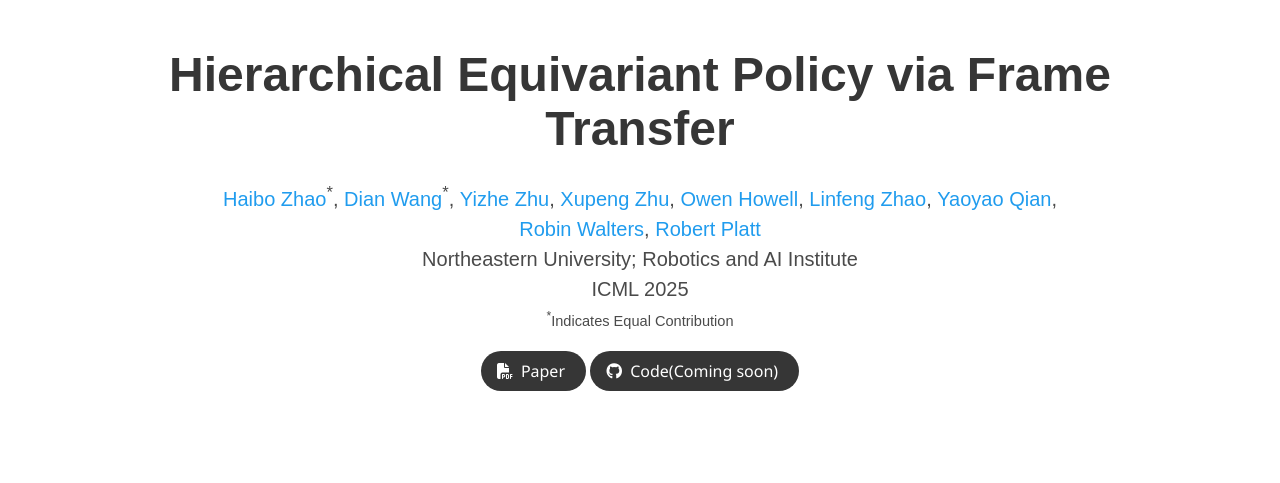
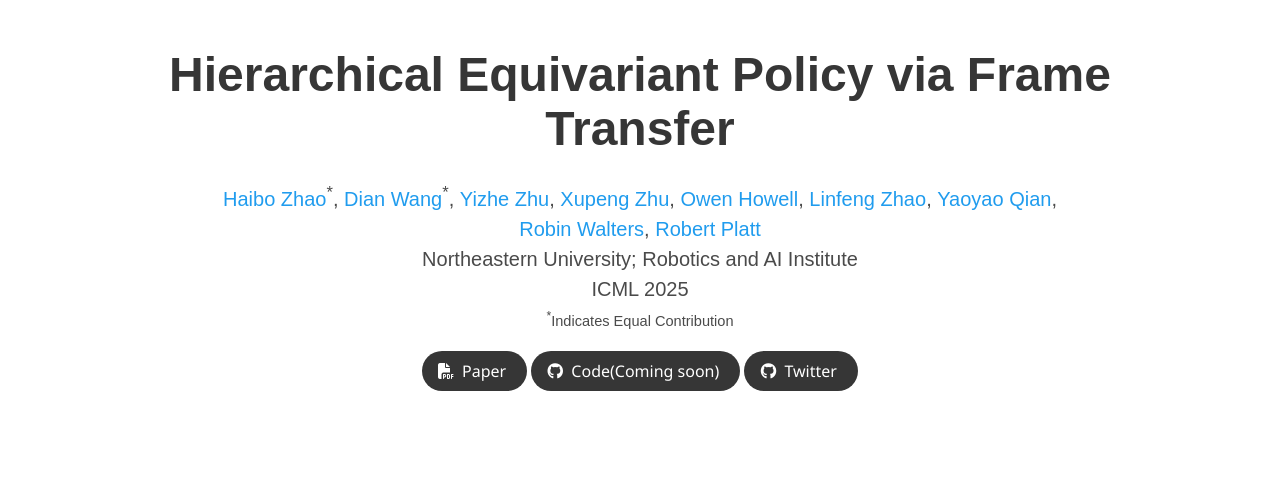
Before and after one commit to codemasterzhao/HierEquiPo.github.io, a plain HTML site: page index.html in a window 1280 px wide. Shown: the top 483 px of the page. Drawn offline with nearby package versions, Linux system fonts and the light colour scheme; some icons are missing; a web font is replaced by a local one.

Commit message:
Update index.html

```diff
--- a/index.html
+++ b/index.html
@@ -108,6 +108,16 @@
                       <i class="fab fa-github"></i>
                     </span>
                     <span>Code(Coming soon)</span>
+                  </a>
+                </span>
+
+                  <span class="link-block">
+                    <a href="https://x.com/ZhaoHaibo47588/status/1946025182667079968" target="_blank"
+                    class="external-link button is-normal is-rounded is-dark">
+                    <span class="icon">
+                      <i class="fab fa-github"></i>
+                    </span>
+                    <span>Twitter</span>
                   </a>
                 </span>
 
```
